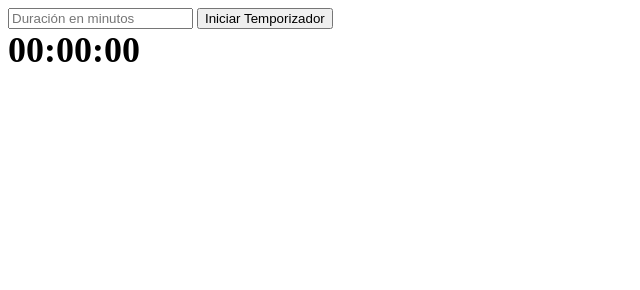
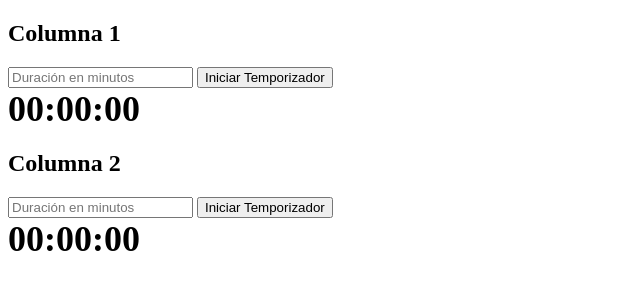
Before and after one commit to jaimegarage/timers, a plain HTML site: page index.html in a window 1280 px wide. Shown: the whole page, without its empty margins (0-640 px from the left). Drawn offline with Linux system fonts and the light colour scheme.

Commit message:
Update index.html

```diff
--- a/index.html
+++ b/index.html
@@ -3,13 +3,29 @@
 <head>
     <meta charset="UTF-8">
     <meta name="viewport" content="width=device-width, initial-scale=1.0">
-    <title>Temporizador</title>
+    <title>Temporizadores</title>
     <link rel="stylesheet" href="styles.css">
 </head>
 <body>
-    <input type="number" id="duracion" placeholder="Duración en minutos">
-    <button onclick="iniciarTemporizador()">Iniciar Temporizador</button>
-    <div class="temporizador" id="temporizador">00:00:00</div>
+    <div class="columna">
+        <h2>Columna 1</h2>
+        <div class="temporizadores">
+            <input type="number" class="duracion" placeholder="Duración en minutos">
+            <button onclick="iniciarTemporizador()">Iniciar Temporizador</button>
+            <div class="temporizador">00:00:00</div>
+            <!-- Repite estos elementos para los temporizadores adicionales -->
+        </div>
+    </div>
+
+    <div class="columna">
+        <h2>Columna 2</h2>
+        <div class="temporizadores">
+            <input type="number" class="duracion" placeholder="Duración en minutos">
+            <button onclick="iniciarTemporizador()">Iniciar Temporizador</button>
+            <div class="temporizador">00:00:00</div>
+            <!-- Repite estos elementos para los temporizadores adicionales -->
+        </div>
+    </div>
 
     <script src="script.js"></script>
 </body>
```
